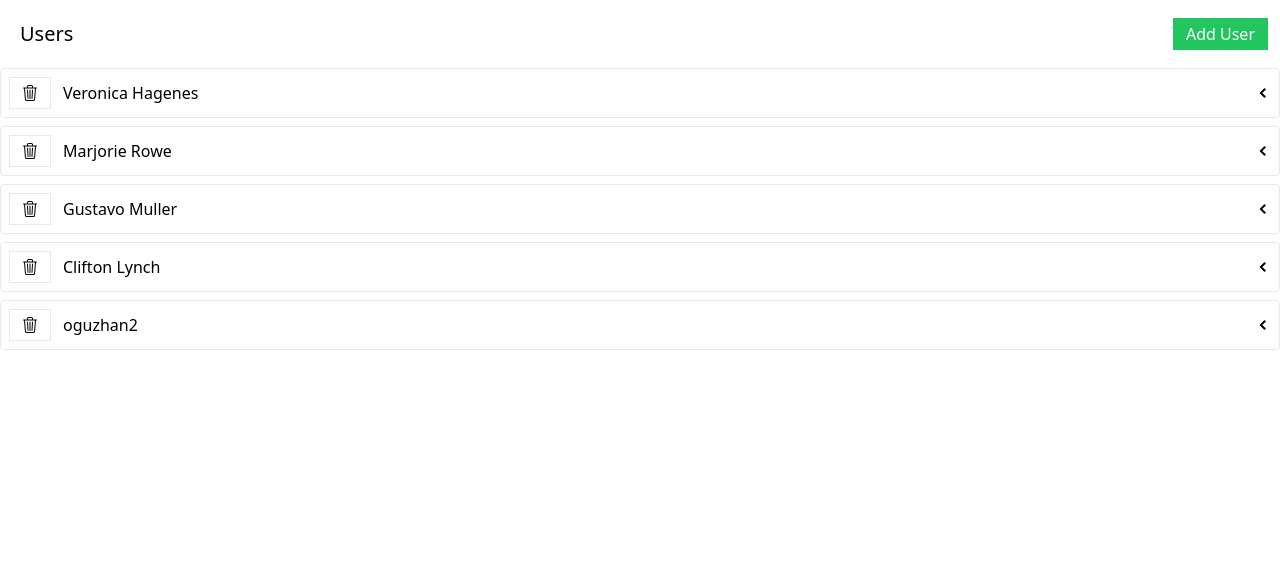
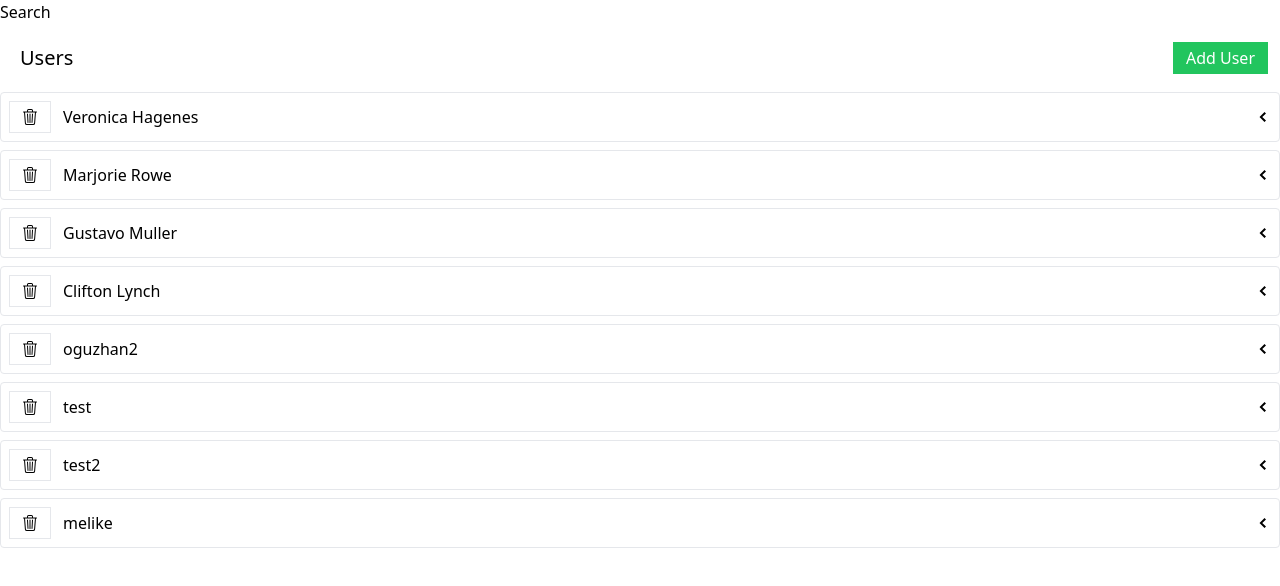
Before and after one commit to oguzhanorh/redux-with-query, a React (Create React App) app in the folder media/: page / in a window 1280 px wide. Shown: the top 586 px of the page. Built offline with nearby package versions, Linux system fonts and the light colour scheme; data requests are answered from the project's data file.

Commit message:
improve code added for search

```diff
--- a/media/db.json
+++ b/media/db.json
@@ -19,6 +19,18 @@
     {
       "name": "oguzhan2",
       "id": 7
+    },
+    {
+      "name": "test",
+      "id": 8
+    },
+    {
+      "name": "test2",
+      "id": 9
+    },
+    {
+      "name": "melike",
+      "id": 10
     }
   ],
   "albums": [
@@ -46,6 +58,11 @@
       "userId": 3,
       "title": "Oriental Plastic Shirt",
       "id": 15
+    },
+    {
+      "userId": 10,
+      "title": "Recycled Wooden Chair",
+      "id": 16
     }
   ],
   "photos": [
--- /dev/null
+++ b/media/src/components/UserSearch.js
@@ -0,0 +1,28 @@
+import React from "react";
+import { useDispatch } from "react-redux";
+import { changeSearchTerm } from "../store";
+
+function UserSearch({ userSearchTerm,onSearchChange }) {
+  const dispatch = useDispatch();
+
+  const handleSearch = (e) => {
+    const searchValue = e.target.value;
+    dispatch(changeSearchTerm(searchValue));
+    onSearchChange(searchValue);
+  };
+
+  return (
+    <div className="list-header">
+      <div className="search field is-horizontal">
+        <label className="label">Search</label>
+        <input
+          className="input"
+          value={userSearchTerm}
+          onChange={handleSearch}
+        />
+      </div>
+    </div>
+  );
+}
+
+export default UserSearch;
--- a/media/src/components/UsersList.js
+++ b/media/src/components/UsersList.js
@@ -8,6 +8,8 @@ import { th } from '@faker-js/faker';
 import { useThunk } from '../hooks/use-thunk';
 import UsersListItem from './UsersListItem';
 import Modal from './Modal';
+import UserSearch from './UserSearch';
+import { changeSearchTerm } from '../store';
 
 function UserList() {
   // const [isLoadingUsers, setIsLoadingUsers] = useState(false);
@@ -23,6 +25,8 @@ function UserList() {
   });
   const [showModal,setShowModal]=useState(false);
   const [inputValue,setInputValue]=useState('');
+  const [filteredUsers, setFilteredUsers] = useState([]);
+  const [searchTerm,setSearchTerm]=useState('');
 
   const handleModalOpen=()=>{
     setShowModal(true);
@@ -33,6 +37,15 @@ function UserList() {
   const handleInputChange = (event) => {
     setInputValue(event.target.value);
   };
+  const handleSearchUsers = (searchValue) => {
+    const filtered = data.filter((user) =>
+      user.name.toLowerCase().includes(searchValue.toLowerCase())
+    );
+    setFilteredUsers(filtered);
+    setSearchTerm(searchValue)
+  };
+
+
 
   useEffect(() => {
     // setIsLoadingUsers(true);
@@ -48,6 +61,14 @@ function UserList() {
 
     doFetchUsers();
   }, [doFetchUsers]);
+
+  useEffect(() => {
+    // Kullanıcıları filtrelemek için
+    const filtered = data.filter((user) =>
+      user.name.toLowerCase().includes(searchTerm.toLowerCase())
+    );
+    setFilteredUsers(filtered);
+  }, [searchTerm, data]);
 
   const handleUserAdd = () => {
     // setIsCreatingUser(true);
@@ -77,7 +98,7 @@ function UserList() {
   {
     content = <div>Error fetching data...</div>;
   }else {
-      content = data.map((user) => {
+      content = filteredUsers.map((user) => {
         return <UsersListItem key={user.id} user={user}/>
       });
   }
@@ -85,6 +106,8 @@ function UserList() {
 
   return (
     <div>
+   <UserSearch userSearchTerm={searchTerm} onSearchChange={handleSearchUsers} />
+
       <div className="flex flex-row justify-between m-3 items-center">
         <h1 className="m-2 text-xl">Users</h1>
 
--- a/media/src/store/index.js
+++ b/media/src/store/index.js
@@ -3,6 +3,7 @@ import { usersReducer } from './slices/usersSlice';
 import { setupListeners } from '@reduxjs/toolkit/query';
 import { albumsApi } from './apis/albumsApi';
 import { photosApi } from './apis/photosApi';
+import { changeSearchTerm } from './slices/usersSlice';
 
 export const store = configureStore({
   reducer: {
@@ -36,3 +37,4 @@ export {
   useAddPhotoMutation,
   useRemovePhotoMutation,
 } from './apis/photosApi';
+export {changeSearchTerm};
--- a/media/src/store/slices/usersSlice.js
+++ b/media/src/store/slices/usersSlice.js
@@ -9,6 +9,12 @@ const usersSlice = createSlice({
     data: [],
     isLoading: false,
     error: null,
+    searchTerm:'',
+  },
+  reducers:{
+    changeSearchTerm(state,action){
+      state.searchTerm = action.payload;
+    }
   },
   extraReducers(builder) {
     //bekleyen
@@ -52,5 +58,5 @@ const usersSlice = createSlice({
     });
   },
 });
-
+export const {changeSearchTerm} = usersSlice.actions;
 export const usersReducer = usersSlice.reducer;
```
